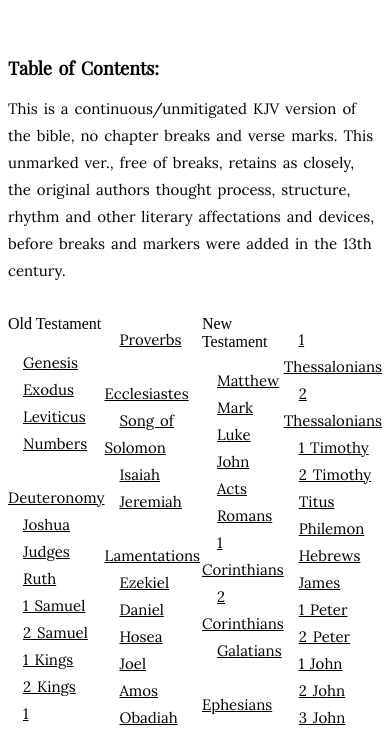
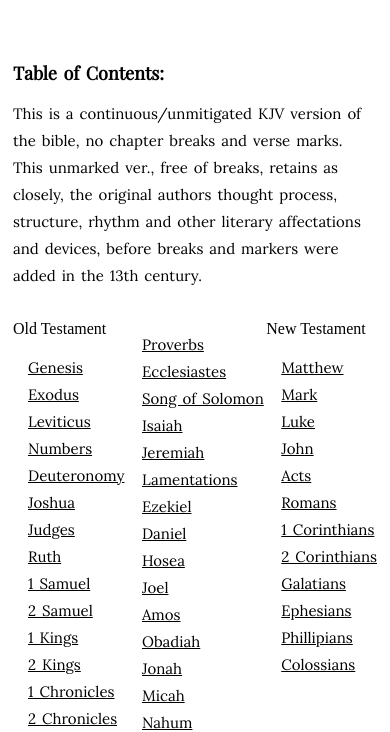
Before and after one commit to rodericasm/unmarked_bible, a Gatsby site: page / in a window 390 px wide. Shown: the part 64-796 px from the top of the page. Built offline with nearby package versions, Linux system fonts and the light colour scheme; Gatsby itself is replaced by a stand-in of ours.

Commit message:
added responsiveness

```diff
--- a/src/css/index.css
+++ b/src/css/index.css
@@ -2,6 +2,7 @@
   display: flex;
   justify-content: center;
   align-items: center;
+  padding: 5px;
 }
 
 .index_bar {
@@ -48,6 +49,7 @@
   justify-content: space-between;
   align-items: center;
   align-items: flex-start;
+  flex-wrap: wrap;
 }
 
 .home > main > .bible_list > section > ul {
@@ -55,6 +57,10 @@
   margin-left: 0;
   padding: 0;
   margin: 0;
+}
+
+.home > main > .bible_list > section {
+  max-width: 200px;
 }
 
 .home > main > .bible_list > section > ul > li:before {
```
